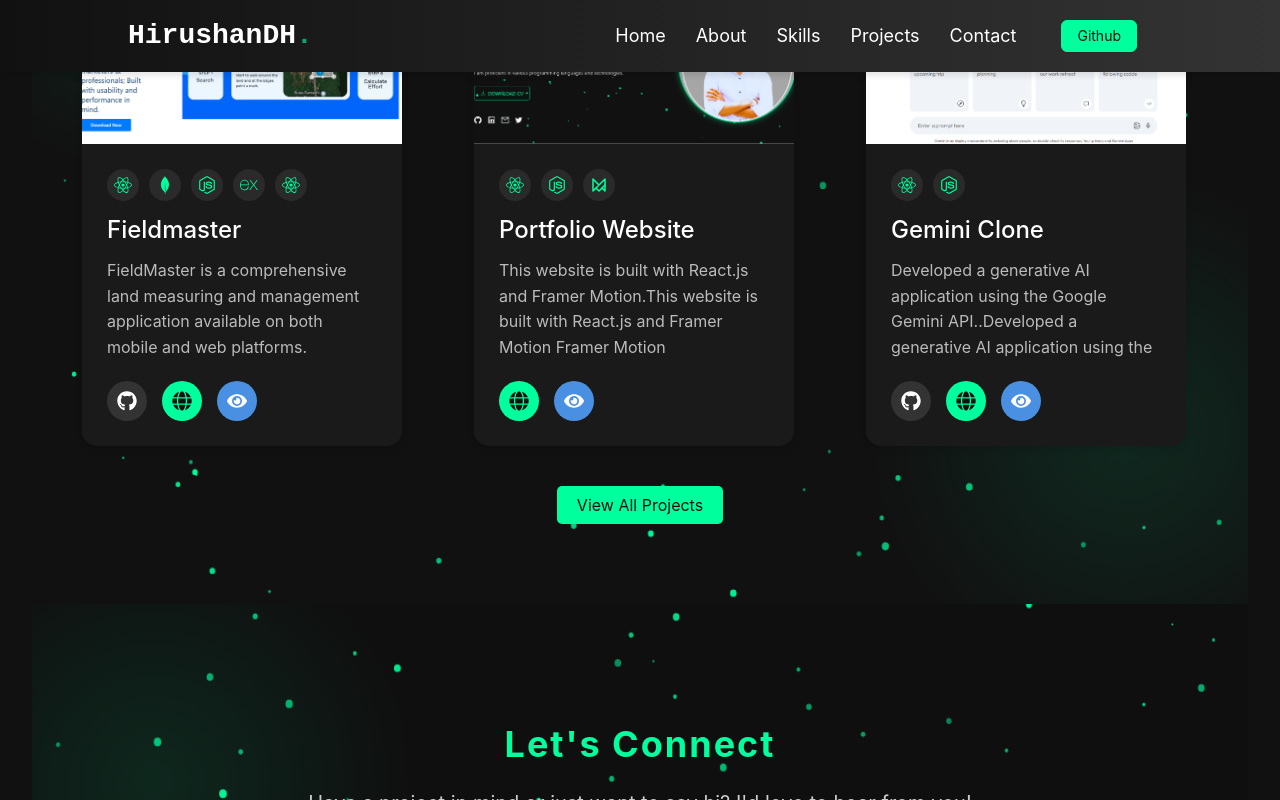
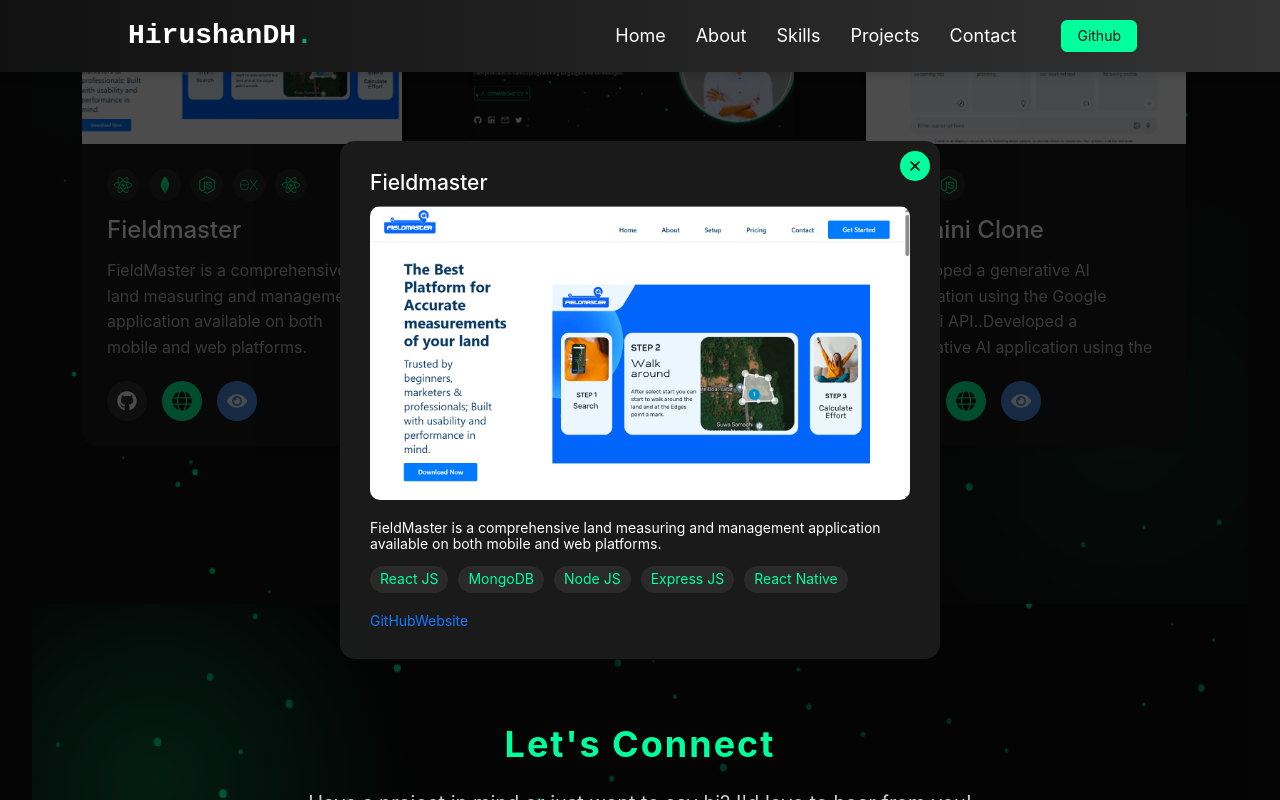
Before and after one commit to hirushan2001/portfolio, a React (Vite) app: page / in a window 1280 px wide. Both pictures are taken after a click on the button 237 px from the left and 3195 px from the top of the page. Shown: the part 2795-3595 px from the top of the page. Built offline with nearby package versions, Linux system fonts and the light colour scheme.

Commit message:
add popup menu

```diff
--- a/src/components/ProjectCard.jsx
+++ b/src/components/ProjectCard.jsx
@@ -1,4 +1,4 @@
-import React from 'react';
+import React,{useState }from 'react';
 import { motion } from 'framer-motion';
 import { TbBrandFramerMotion } from "react-icons/tb";
 import { FaReact, FaNodeJs,FaGithub, FaGlobe ,FaEye } from 'react-icons/fa';
@@ -16,11 +16,12 @@
   'C++': SiCplusplus
 };
 
-const ProjectCard = ({ project }) => {
+const ProjectCard = ({ project ,onViewMore}) => {
+
+  const [isPopupOpen, setIsPopupOpen] = useState(false);
+
   const handleViewMore = () => {
-    // Here you can implement the action for the "View More" button
-    // For example, you could set a state to show more details or open a modal
-    console.log("View More clicked for project:", project.title);
+    onViewMore(project);
   };
 
   return (
--- /dev/null
+++ b/src/components/ProjectPopup.jsx
@@ -0,0 +1,45 @@
+import React from 'react';
+import { motion } from 'framer-motion';
+import './Projectpopup.css';
+import { IoClose } from 'react-icons/io5';  // Import the close icon
+
+
+const ProjectPopup = ({ project, onClose }) => {
+  if (!project) return null;
+
+  return (
+    <motion.div
+      className="project-popup-overlay"
+      initial={{ opacity: 0 }}
+      animate={{ opacity: 1 }}
+      exit={{ opacity: 0 }}
+      onClick={onClose}
+    >
+      <motion.div
+        className="project-popup-content"
+        initial={{ scale: 0.8, opacity: 0 }}
+        animate={{ scale: 1, opacity: 1 }}
+        exit={{ scale: 0.8, opacity: 0 }}
+        onClick={(e) => e.stopPropagation()}
+      >
+        <h2>{project.title}</h2>
+        <img src={project.image} alt={project.title} className="popup-image" />
+        <p>{project.description}</p>
+        <div className="popup-tags">
+          {project.tags.map((tag, index) => (
+            <span key={index} className="popup-tag">{tag}</span>
+          ))}
+        </div>
+        {project.githubLink && (
+          <a href={project.githubLink} target="_blank" rel="noopener noreferrer">GitHub</a>
+        )}
+        {project.websiteLink && (
+          <a href={project.websiteLink} target="_blank" rel="noopener noreferrer">Website</a>
+        )}
+        <button className="close-popup" icon="close" onClick={onClose}><IoClose /></button>
+      </motion.div>
+    </motion.div>
+  );
+};
+
+export default ProjectPopup;
--- /dev/null
+++ b/src/components/Projectpopup.css
@@ -0,0 +1,66 @@
+.project-popup-overlay {
+    position: fixed;
+    top: 0;
+    left: 0;
+    right: 0;
+    bottom: 0;
+    background-color: rgba(0, 0, 0, 0.7);
+    display: flex;
+    justify-content: center;
+    align-items: center;
+    z-index: 1000;
+  }
+
+  .project-popup-content {
+    background-color: #1a1a1a;
+    padding: 30px;
+    border-radius: 15px;
+    max-width: 600px;
+    width: 90%;
+    max-height: 90vh;
+    overflow-y: auto;
+    position: relative;
+  }
+
+  .popup-image {
+    width: 100%;
+    height: auto;
+    border-radius: 10px;
+    margin-bottom: 20px;
+  }
+
+  .popup-tags {
+    display: flex;
+    flex-wrap: wrap;
+    gap: 10px;
+    margin-bottom: 20px;
+  }
+
+  .popup-tag {
+    background-color: #2a2a2a;
+    color: #00ff9d;
+    padding: 5px 10px;
+    border-radius: 15px;
+    font-size: 14px;
+  }
+
+  .close-popup {
+    position: absolute;
+    top: 10px;
+    right: 10px;
+    background-color: #00ff9d;
+    color: #111;
+    border: none;
+    border-radius: 50%;
+    width: 30px;
+    height: 30px;
+    font-size: 18px;
+    cursor: pointer;
+    display: flex;
+    justify-content: center;
+    align-items: center;
+  }
+
+  .close-popup:hover {
+    background-color: #00e68a;
+  }
--- a/src/pages/Projects.jsx
+++ b/src/pages/Projects.jsx
@@ -1,6 +1,7 @@
 import React,{ useState,useRef,useEffect  } from 'react';
 import { motion,AnimatePresence,useInView   } from 'framer-motion';
 import ProjectCard from '../components/ProjectCard';
+import ProjectPopup from '../components/ProjectPopup';
 import './Projects.css';
 import image1 from '../assets/FeildMaster.png';
 import image2 from '../assets/thissite.png';
@@ -49,6 +50,7 @@
 
 const Projects = () => {
   const [showAll, setShowAll] = useState(false);
+  const [selectedProject, setSelectedProject] = useState(null);
   const [key, setKey] = useState(0);
   const containerRef = useRef(null);
   const canvasRef = useRef(null);
@@ -56,6 +58,13 @@
 
   const displayedProjects = showAll ? projects : projects.slice(0, 3);
 
+  const handleViewMore = (project) => {
+    setSelectedProject(project);
+  };
+
+  const closePopup = () => {
+    setSelectedProject(null);
+  };
   const toggleProjects = () => {
     const projectsSection = document.getElementById('projects');
     const scrollPosition = window.pageYOffset;
@@ -181,10 +190,15 @@
               animate={isInView ? { opacity: 1, y: 0 } : { opacity: 0, y: 50 }}
               transition={{ delay: 0.1 * index, duration: 0.3 }}
             >
-              <ProjectCard project={project} />
+              <ProjectCard project={project} onViewMore={handleViewMore} />
             </motion.div>
           ))}
         </motion.div>
+      </AnimatePresence>
+      <AnimatePresence>
+        {selectedProject && (
+          <ProjectPopup project={selectedProject} onClose={closePopup} />
+        )}
       </AnimatePresence>
       <motion.div
         className="toggle-projects-container"
```
